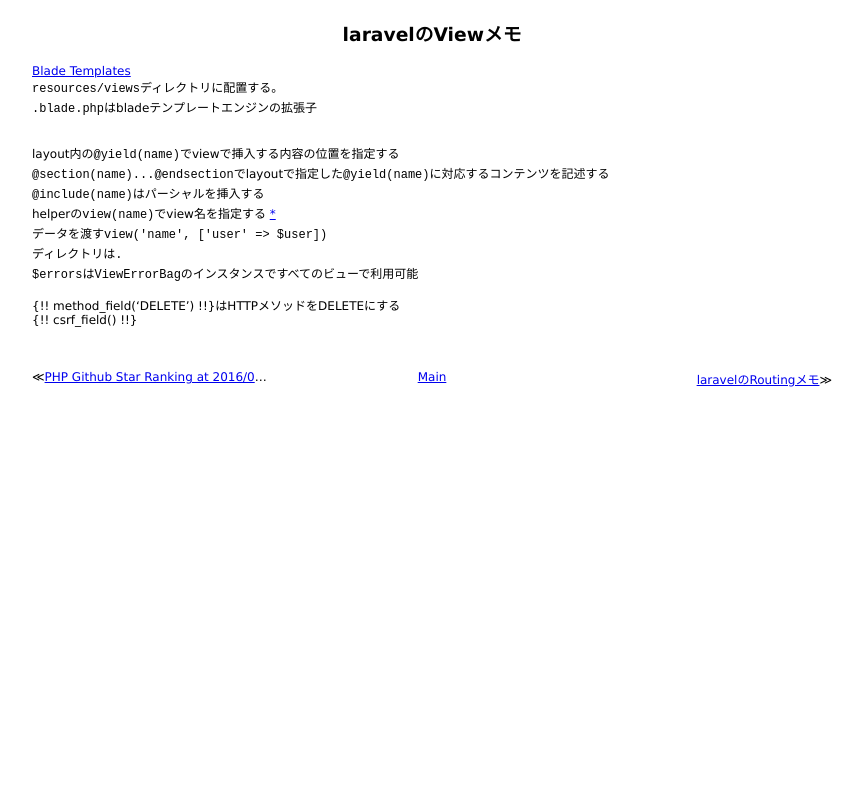
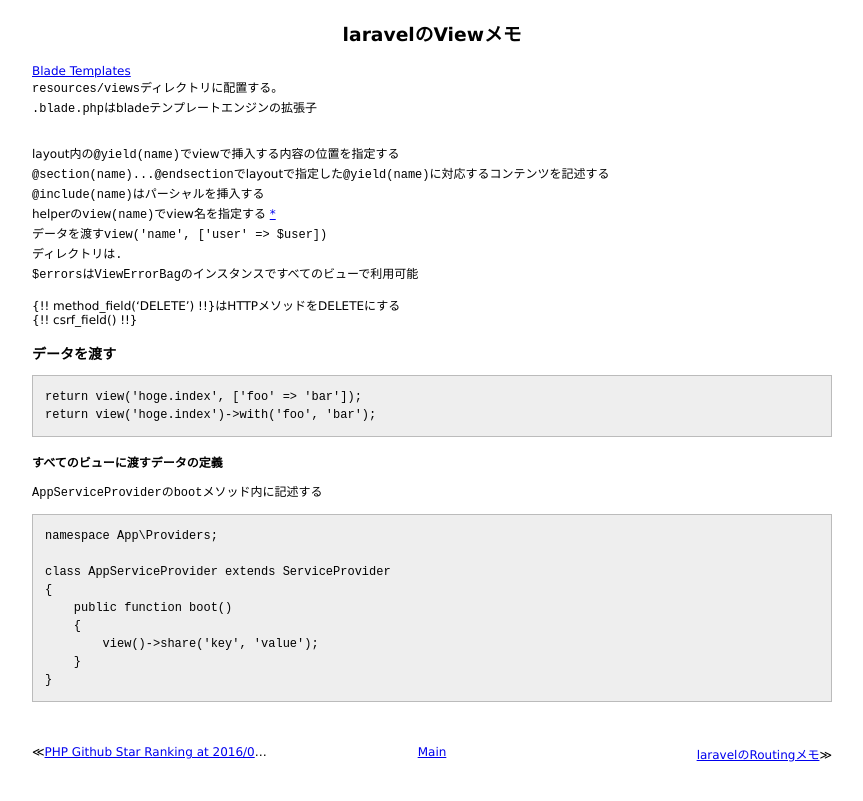
Before and after one commit to 38elements/38elements.github.com, a Jekyll site: the page built from _posts/2016-05-06-laravel-view.md, in a window 1280 px wide. Shown: the top 801 px of the page, without its empty margins (208-1071 px from the left). Built offline with Jekyll 4.4.1, drawn with Linux system fonts in a browser that asks for light colours.

Commit message:
Update 2016-05-06-laravel-view.md

````diff
--- a/_posts/2016-05-06-laravel-view.md
+++ b/_posts/2016-05-06-laravel-view.md
@@ -17,3 +17,26 @@ helperの`view(name)`でview名を指定する [*](https://laravel.com/docs/5.2/
 
 {\!\! method_field('DELETE') \!\!}はHTTPメソッドをDELETEにする
 {\!\! csrf_field() \!\!}
+<br>
+
+### データを渡す
+
+```
+return view('hoge.index', ['foo' => 'bar']);
+return view('hoge.index')->with('foo', 'bar');
+```
+
+#### すべてのビューに渡すデータの定義
+`AppServiceProvider`の`boot`メソッド内に記述する
+
+```
+namespace App\Providers;
+
+class AppServiceProvider extends ServiceProvider
+{
+    public function boot()
+    {
+        view()->share('key', 'value');
+    }
+}
+```
````
